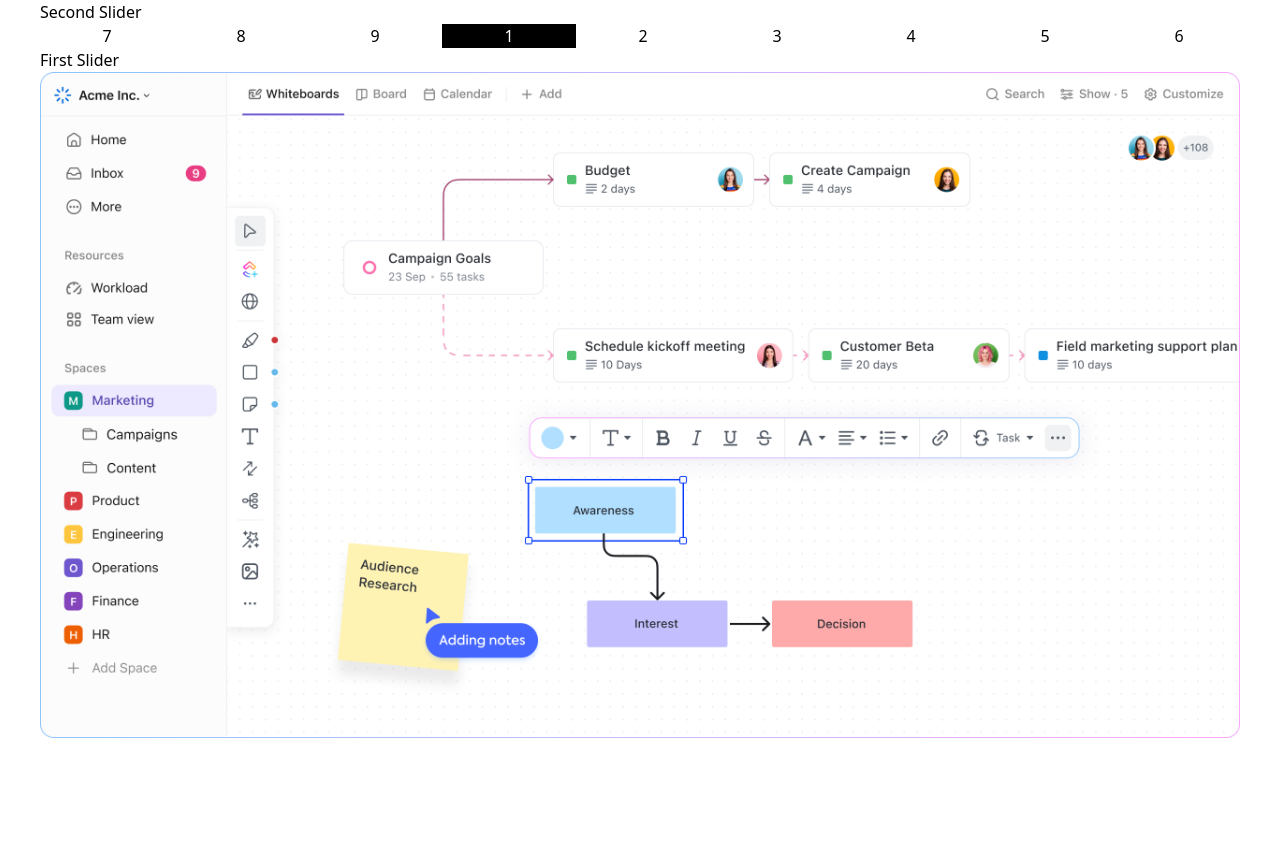
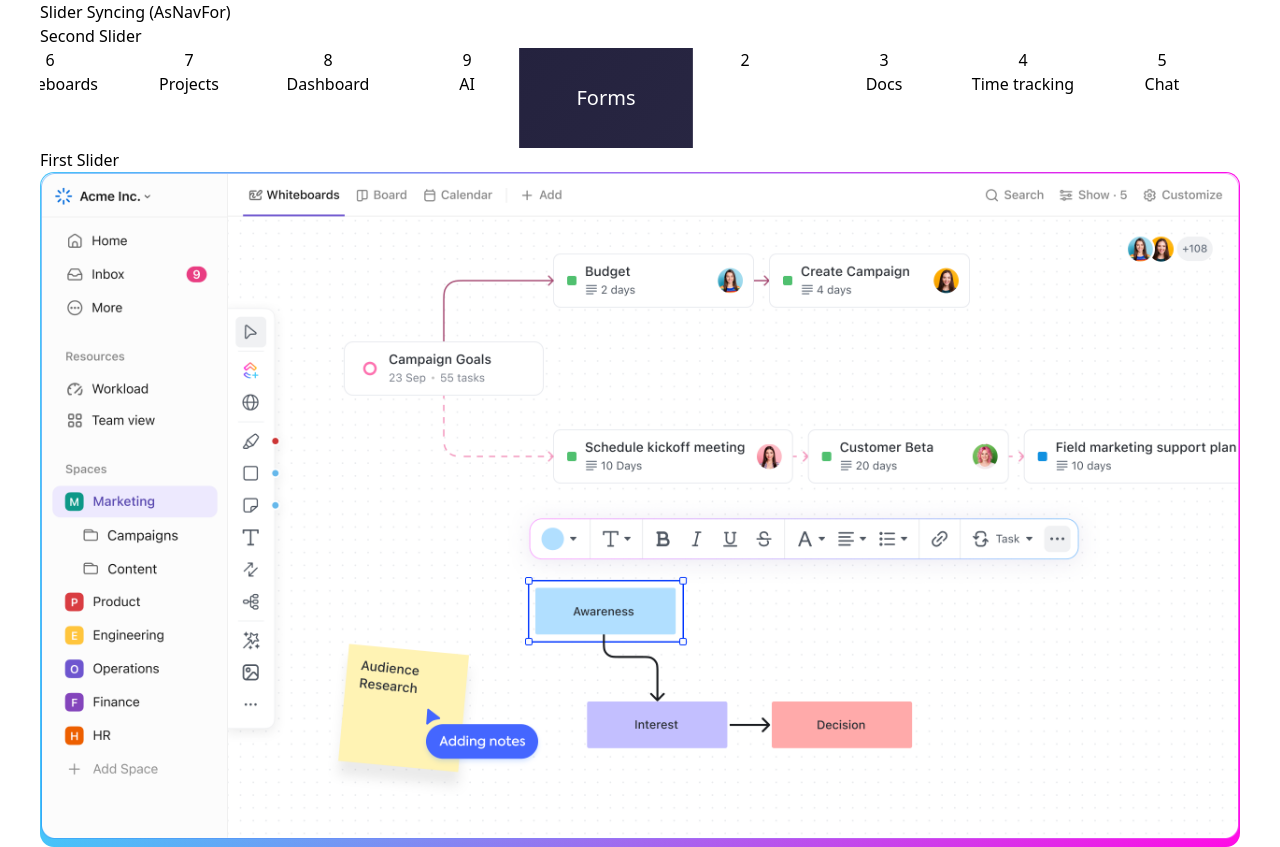
Before and after one commit to bhadri01/tas10, a React (Vite) app: page / in a window 1280 px wide. Before the commit the page ends 800 px from the top, so only its background shows below. Built offline with nearby package versions, Linux system fonts and the light colour scheme.

Commit message:
chore: Update sort-by npm dependency to version 0.0.2

```diff
--- a/package.json
+++ b/package.json
@@ -17,7 +17,7 @@
     "react-router-dom": "^6.25.1",
     "react-slick": "^0.30.2",
     "slick-carousel": "^1.8.1",
-    "sort-by": "^1.2.0"
+    "sort-by": "^0.0.2"
   },
   "devDependencies": {
     "@types/react": "^18.3.3",
--- a/src/components/Slider.tsx
+++ b/src/components/Slider.tsx
@@ -1,75 +1,68 @@
-import { useEffect, useRef, useState } from 'react';
+import React, { useEffect, useRef, useState } from 'react';
 import Slider from 'react-slick';
 import 'slick-carousel/slick/slick.css';
 import 'slick-carousel/slick/slick-theme.css';
-// import './ImageSlider.css';
 
 export default function ImageSlider() {
-  const slider1 = useRef(null);
-  const slider2 = useRef(null);
-
   const [nav1, setNav1] = useState<any>(null);
-  const [nav2, setNav2] = useState<any>(undefined);
+  const [nav2, setNav2] = useState<any>(null);
+  let sliderRef1 = useRef<any>(null);
+  let sliderRef2 = useRef<any>(null);
 
   useEffect(() => {
-    setNav1(slider1.current);
-    setNav2(slider2.current);
+    setNav1(sliderRef1);
+    setNav2(sliderRef2);
   }, []);
-
-  const handleSlideChange = (index: any) => {
-    if (nav1 && nav2) {
-      nav1.slickGoTo(index);
-      nav2.slickGoTo(index);
-    }
-  };
 
   return (
     <div className="slider-container">
+      <h2>Slider Syncing (AsNavFor)</h2>
       <h4>Second Slider</h4>
       <Slider
         asNavFor={nav1}
-        ref={slider2}
-        slidesToShow={9}
-        swipeToSlide={true}
+        ref={slider => (sliderRef2 = slider)}
+        slidesToShow={8.5}
         focusOnSelect={true}
-        centerMode={true} // Enable center mode
-        centerPadding="0" // Center the selected slide without additional padding
-        beforeChange={(_oldIndex: any, newIndex: any) => handleSlideChange(newIndex)}
+        centerMode={true}
+        centerPadding="10px"
       >
         <div>
-          <h3>1</h3>
+          <h4>Forms</h4>
         </div>
         <div>
           <h3>2</h3>
         </div>
         <div>
           <h3>3</h3>
+          <h4>Docs</h4>
         </div>
         <div>
           <h3>4</h3>
+          <h4>Time tracking</h4>
         </div>
         <div>
           <h3>5</h3>
+          <h4>Chat</h4>
         </div>
         <div>
           <h3>6</h3>
+          <h4>Whiteboards</h4>
         </div>
         <div>
           <h3>7</h3>
+          <h4>Projects</h4>
         </div>
         <div>
           <h3>8</h3>
+          <h4>Dashboard</h4>
         </div>
         <div>
           <h3>9</h3>
+          <h4>AI</h4>
         </div>
       </Slider>
       <h4>First Slider</h4>
-      <Slider
-        asNavFor={nav2}
-        ref={slider1}
-        beforeChange={(_oldIndex: any, newIndex: any) => handleSlideChange(newIndex)}
-      >
+      <Slider asNavFor={nav2} ref={slider => (sliderRef1 = slider)} className='main-banner'>
         <div>
           <h3><img src='/src/assets/sliders/1.png' /></h3>
         </div>
--- a/src/styles/app.scss
+++ b/src/styles/app.scss
@@ -1,4 +1,4 @@
-.title{
+.title {
     min-height: 100vh;
     background-color: rgb(0, 15, 31);
     display: flex;
@@ -8,11 +8,27 @@
 }
 
 .slick-active.slick-center.slick-current {
-    background: #000;
     color: #fff;
+    padding: 1%;
+    margin: 0 auto;
+    text-align: center;
+    background: linear-gradient(130deg, #24223e, #282642);
+    transform: scale(1.25);
 }
 
 .slick-slide {
     // transition: all 0.3s;
     text-align: center;
 }
+
+.image-slider-container {
+    margin: 0 auto;
+    width: 400px;
+}
+
+.main-banner {
+    overflow: hidden;
+    border: 1px solid transparent;
+    border-radius: 14px;
+    background: linear-gradient(#fff, hsla(0, 0%, 100%, 0)) padding-box, linear-gradient(90deg, #45c4f9, #ff0be5) border-box;
+}
--- a/src/styles/index.css
+++ b/src/styles/index.css
@@ -4,6 +4,7 @@
 
 
 body{
-    width: 1200px;
+    width: 100%;
+    max-width: 1200px;
     margin: 0 auto;
 }
```
Also changed, not shown: 1 other file (tests, documents, lock files or other folders).
